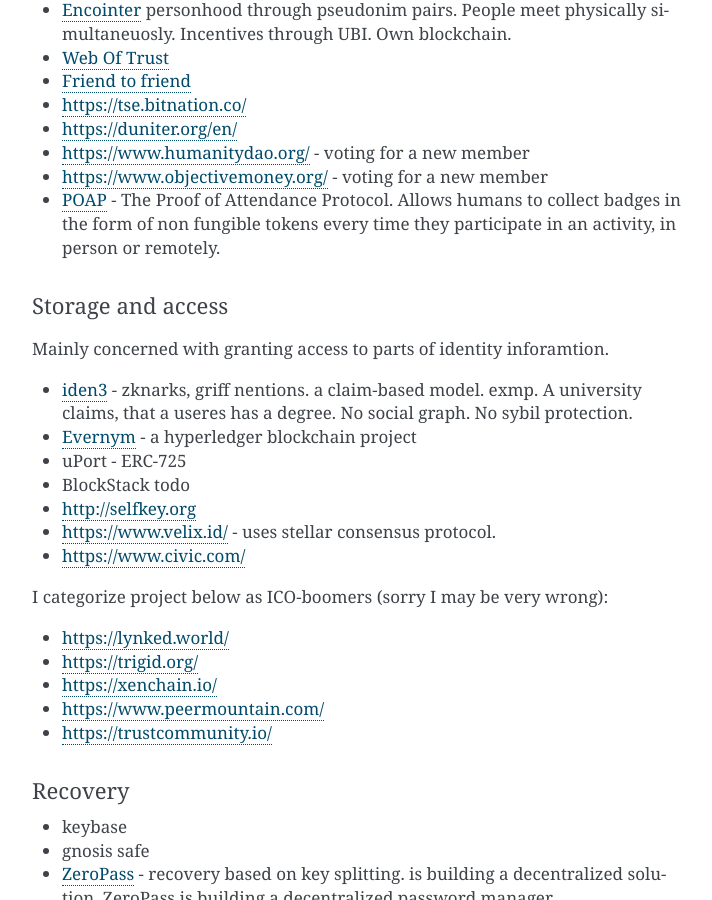
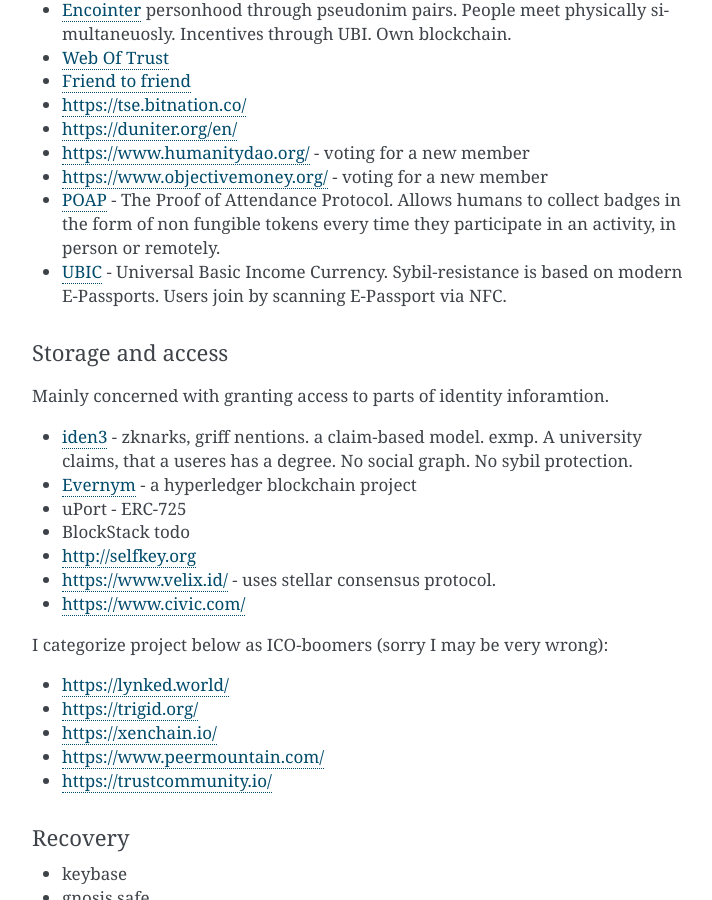
Before and after one commit to upala-digital-identity/docs, a Sphinx documentation site: the page built from source/state-of-knowledge.rst, in a window 1280 px wide and 900 px high, scrolled down 1507 px. Shown: the whole window, without its empty margins (388-1100 px from the left). Built offline with Sphinx 7.4.7, drawn with Linux system fonts in a browser that asks for light colours; some of the changed text lies outside the part shown.

```diff
--- a/source/state-of-knowledge.rst
+++ b/source/state-of-knowledge.rst
@@ -112,6 +112,7 @@
 - https://www.humanitydao.org/ - voting for a new member
 - https://www.objectivemoney.org/ - voting for a new member
 - `POAP <https://www.poap.xyz/>`_ - The Proof of Attendance Protocol. Allows humans to collect badges in the form of non fungible tokens every time they participate in an activity, in person or remotely.
+- `UBIC <https://github.com/UBIC-repo/Whitepaper/>`_ -  Universal Basic Income Currency. Sybil-resistance is based on modern E-Passports. Users join by scanning E-Passport via NFC.
 
 Storage and access
 ''''''''''''''''''
```
Also changed, not shown: other parts of source/state-of-knowledge.rst (+4 -0 lines).
